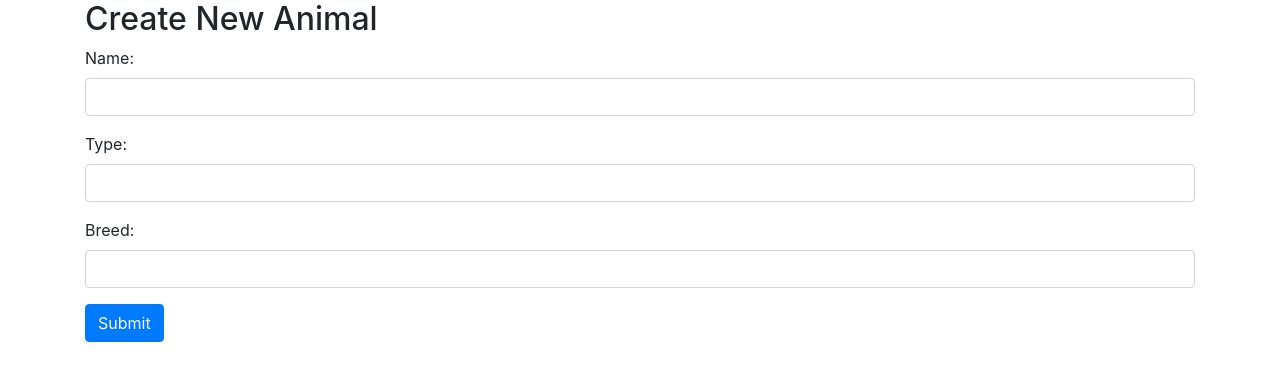
After one commit to kunxin-chor/tgc7-mongo, a Flask app: template animal_shelter/templates/create_animal.template.html in a window 1280 px wide. The commit adds this page. Shown: the top 381 px of the page. Run offline with Flask 2, Linux system fonts and the light colour scheme; the template is opened without the code that fills it, so the values that code supplies are empty; some libraries are stand-ins or nearby versions.

Commit message:
Added create animal form

```diff
--- a/airbnb/templates/show_listings.template.html
+++ b/airbnb/templates/show_listings.template.html
@@ -8,7 +8,6 @@
 
 
     <a href="/?page={{page_number+1}}" class="btn btn-primary">Next 20 Listings</a>
-
 
     <h2>Page {{page_number+1}} </h2>
 
--- /dev/null
+++ b/animal_shelter/templates/create_animal.template.html
@@ -0,0 +1,24 @@
+{%extends 'layout.template.html' %}
+
+{%block content%}
+<h2>Create New Animal</h2>
+<form method="POST">
+    <div class="form-group">
+        <label>Name:</label>
+        <input type="text" class="form-control" name="animal_name"/>
+    </div>
+
+    <div class="form-group">
+        <label>Type:</label>
+        <input type="text" class="form-control" name="type"/>
+    </div>
+
+    <div class="form-group">
+        <label>Breed:</label>
+        <input type="text" class="form-control" name="breed"/>
+    </div>
+
+    <input type="submit" class="btn btn-primary"/>
+
+</form>
+{%endblock%}
```
Also changed, not shown: animal_shelter/app.py (added, +25 -0 lines), animal_shelter/templates/layout.template.html (added, +23 -0 lines).
